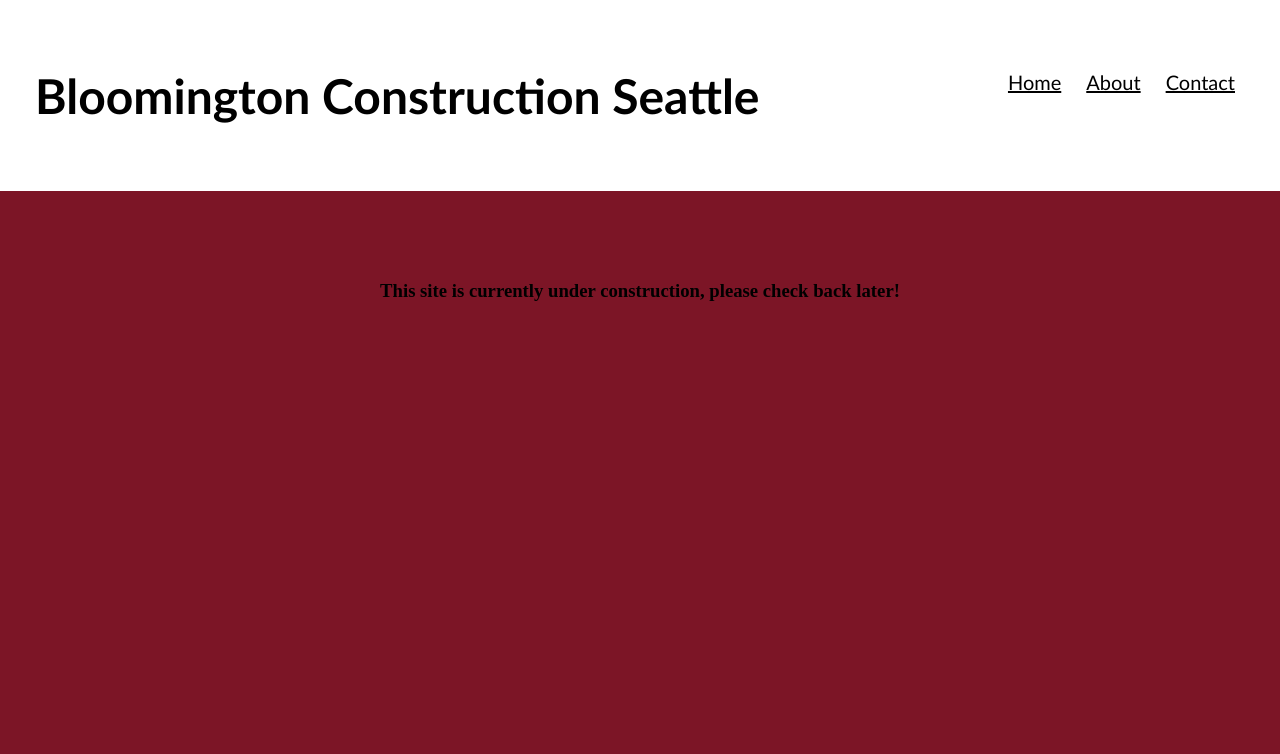
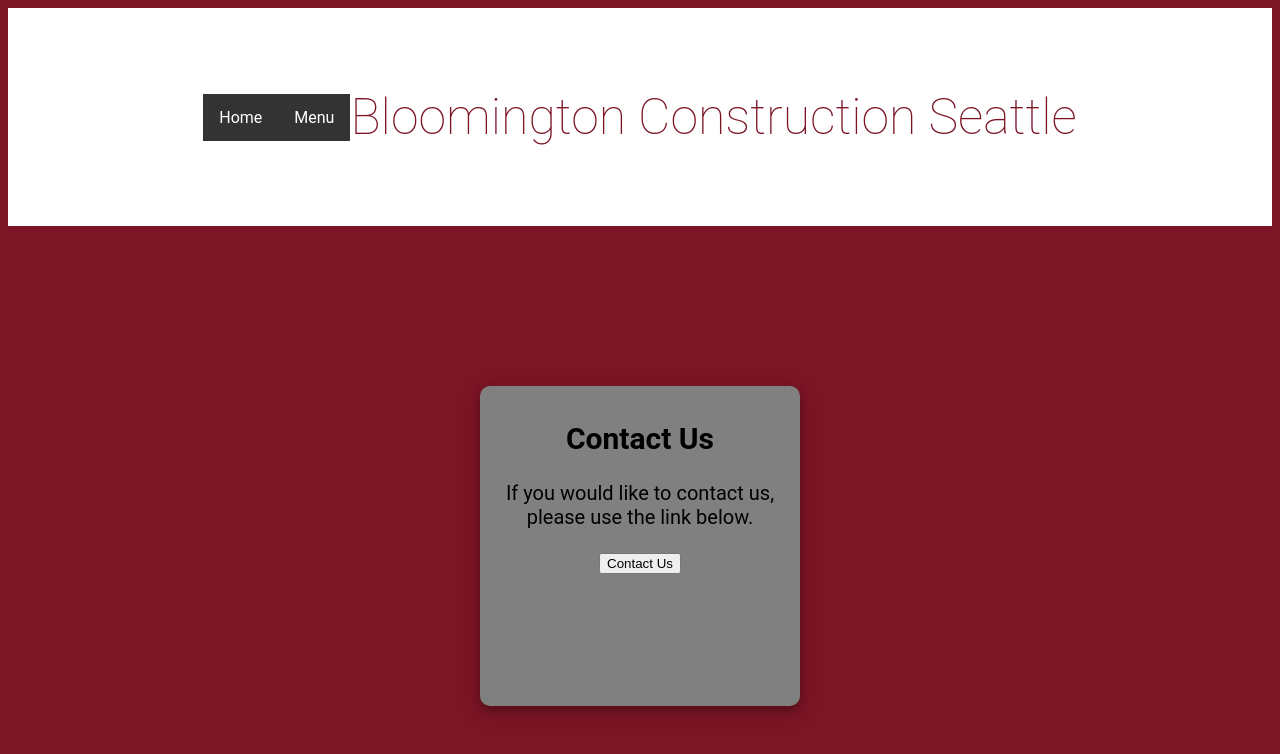
Before and after one commit to alexh3422/alejandro-construction, a plain HTML site: page contact.html in a window 1280 px wide. Drawn offline with Linux system fonts and the light colour scheme.

Commit message:
updated css and html files

```diff
--- a/assets/css/style.css
+++ b/assets/css/style.css
@@ -1,48 +1,117 @@
 * {
-      color: black
+      color: black;
+      text-align: center;
 
 }
 
 .header {
-    padding: 35px;
-    font-family: 'Gill Sans', 'Gill Sans MT', Calibri, 'Trebuchet MS', sans-serif;
+    display: flex;
+text-align: center;
+
+    justify-content: center;
+    align-items: center;
+    padding: 80px;
+    font-family: 'Roboto', sans-serif;
     background-color: white;
-    position: fixed;
     top: 0;
-    width: 100vw;
     left: 0;
-    height: 30vp;
 
 }
 
 .header h1 {
-    display: inline-block;
-    font-size: 48px;
+    font-size: 50px;
+    font-weight: 100;
+    margin: 0;
+    padding: 0;
+
+    color: #7c1526;
+    font-family: 'Roboto', sans-serif;
 }
 
-main {
-    margin-top: 35vh;
+
+
+
+
+
+
+
+ul {
+    list-style-type: none;
+    margin: 0;
+    padding: 0;
+    overflow: hidden;
+    background-color: #333;
+    width: fit-content;
+    height: fit-content;
+    float: left;
+  }
+
+  li {
+    float: left;
+  }
+
+  li a, .dropbtn {
+    display: inline-block;
+    color: white;
     text-align: center;
+    padding: 14px 16px;
+    text-decoration: none;
+  }
+
+  li a:hover, .dropdown:hover .dropbtn {
+    background-color: #7c1526;
+  }
+
+  li.dropdown {
+    display: inline-block;
+  }
+
+  .dropdown-content {
+    display: none;
+    position: absolute;
+    background-color: #f9f9f9;
+    min-width: 160px;
+    box-shadow: 0px 8px 16px 0px rgba(0,0,0,0.2);
+    z-index: 1;
+  }
+
+  .dropdown-content a {
+    color: black;
+    padding: 12px 16px;
+    text-decoration: none;
+    display: block;
+    text-align: left;
+  }
+
+  .dropdown-content a:hover {background-color: #f1f1f1;}
+
+  .dropdown:hover .dropdown-content {
+    display: block;
+  }
+
+
+#main {
+    display: flex;
+    margin-top: 20vh;
+justify-content: center;
+
 }
 
-.header nav {
-    padding-top: 15px;
-    margin-right: 80px;
-    float: right;
-    font-family: 'Gill Sans', 'Gill Sans MT', Calibri, 'Trebuchet MS', sans-serif;
+
+.card {
+    display: flexbox;
+    width: 300px;
+    height: 300px;
+    background-color: gray;
+    border-radius: 10px;
+    color: white;
+    font-family: 'Roboto', sans-serif;
     font-size: 20px;
+    padding: 10px;
+    text-align: center;
+    box-shadow: 0 4px 8px 0 rgba(0, 0, 0, 0.2), 0 6px 20px 0 rgba(0, 0, 0, 0.19);
 }
 
-.header nav ul {
-    display: flex;
-    list-style-type: none;
-}
-
-.header nav ul li {
-    display: inline-block;
-    margin-left: 25px;
-    justify-content: space-between;
-}
 
 body {
     background-color: #7c1526;
--- a/contact.html
+++ b/contact.html
@@ -1,26 +1,37 @@
 <!DOCTYPE html>
 <html lang="en">
-<head>
-    <meta charset="UTF-8">
-    <meta http-equiv="X-UA-Compatible" content="IE=edge">
-    <meta name="viewport" content="width=device-width, initial-scale=1.0">
-    <link rel="stylesheet" href="/assets/css/style.css">
+  <head>
+    <meta charset="UTF-8" />
+    <meta http-equiv="X-UA-Compatible" content="IE=edge" />
+    <meta name="viewport" content="width=device-width, initial-scale=1.0" />
+    <link rel="stylesheet" href="/assets/css/style.css" />
     <title>Bloomington Construction</title>
-</head>
-<body>
+  </head>
+
+  <body>
     <header class="header">
-        <h1>Bloomington Construction Seattle</h1>
-        <nav>
-            <ul>
-                <li><a href="index.html">Home</a></li>
-                <li><a href="about.html">About</a></li>
-                <li><a href="contact.html">Contact</a></li>
-            </ul>
-        </nav>
+
+        <ul>
+            <li><a href="/index.html">Home</a></li>
+
+            <li class="dropdown">
+              <a href="javascript:void(0)" class="dropbtn">Menu</a>
+              <div class="dropdown-content">
+                <a href="/about.html">About</a>
+                <a href="/contact.html">Contact</a>
+                <a href="">Our Work</a>
+              </div>
+            </li>
+          </ul>
+          <h1>Bloomington Construction Seattle</h1>
     </header>
-    <main>
-        <h3>This  site is currently under construction, please check back later!</h3>
+
+    <main id="main">
+        <article class="card">
+            <h2 id=contact class="card-title">Contact Us</h2>
+            <p class="card-text">If you would like to contact us, please use the link below.</p>
+            <a href="mailto:alex@bloomingtonconstruction.com"><button class="btn">Contact Us</button></a>
+        </article>
     </main>
-
-</body>
+  </body>
 </html>
```
Also changed, not shown: about.html (+15 -8 lines), index.html (+14 -8 lines).
